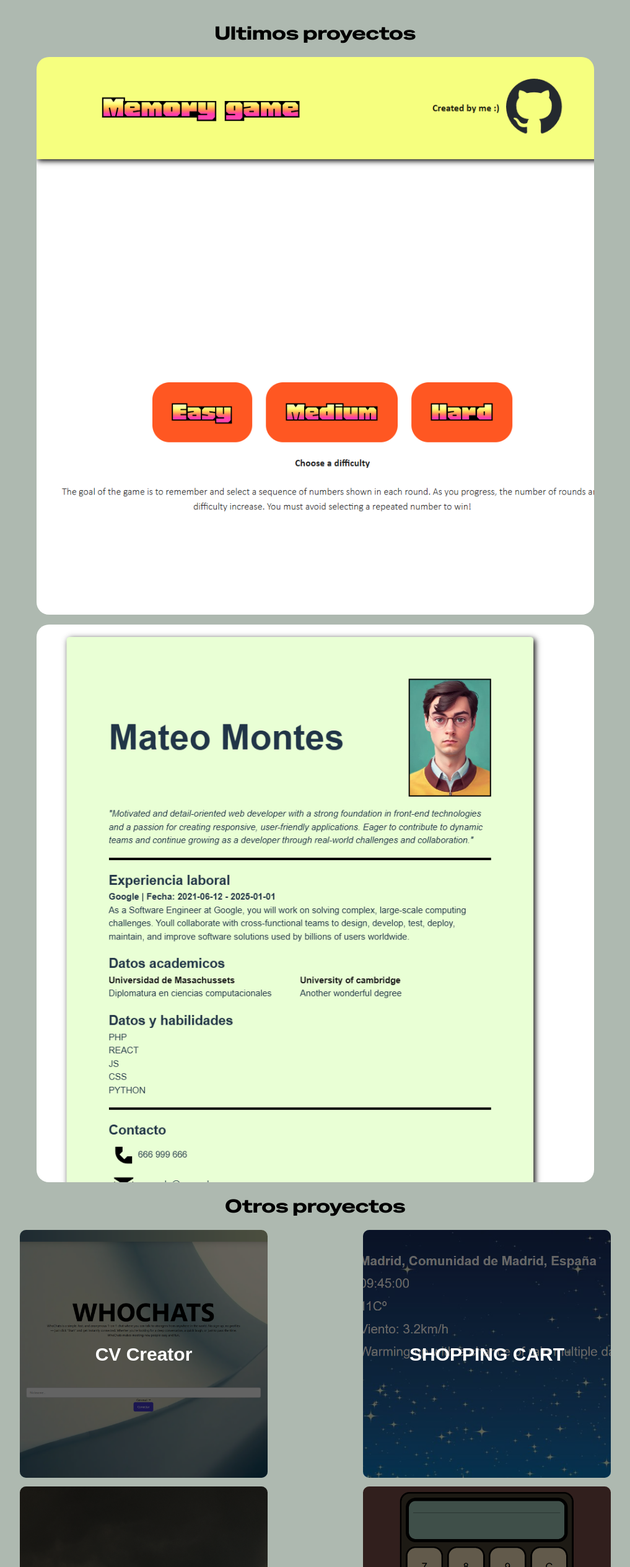
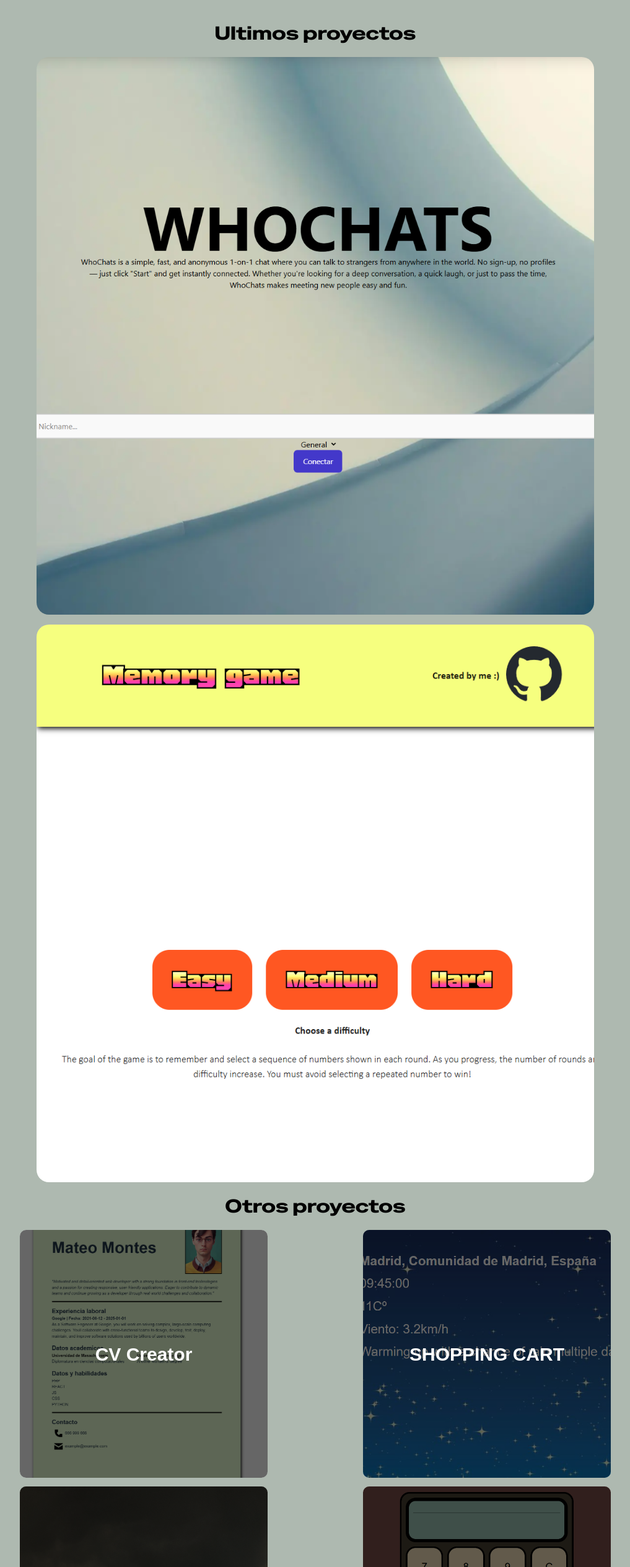
Before and after one commit to MateoBot496/portfolio, a React (Vite) app: page / in a window 1280 px wide. Shown: the part 1657-4186 px from the top of the page at 62% size, without its empty margins (131-1148 px from the left). Built offline with nearby package versions, Linux system fonts and the light colour scheme.

Commit message:
Añadido nuevo proyecto: Whochats

```diff
--- a/src/components/proyects.jsx
+++ b/src/components/proyects.jsx
@@ -30,17 +30,17 @@ export default function Proyects(){
         <section className="proyects" id="proyects">
             <h2 className="otros">Ultimos proyectos</h2>
             <div className="mejoresProyectos">
-                <a href="https://cvappmb496.netlify.app/">
+                <a href="https://whochatss.netlify.app/">
 
-                    <div className="mp1" ref={(el) => mps.current[1] = el} >
-                        <p>CV Creator</p>
+                    <div className="mp1" ref={(el) => mps.current[0] = el} >
+                        <p>WHOCHATS</p>
                     </div>
                 </a>
 
                 <a href="https://memorygame496.netlify.app/">
 
-                    <div className="mp2" ref={(el) => mps.current[0] = el} >
-                        <p>Memory game</p>
+                    <div className="mp2" ref={(el) => mps.current[1] = el} >
+                        <p>MEMORY GAME</p>
                     </div>
                 </a>
 
@@ -50,7 +50,7 @@ export default function Proyects(){
             <div className="proyectosGrid" >
                 <a href="https://cvappmb496.netlify.app/">
 
-                    <div className="proyectbox p0" ref={(el) => mps.current[0] = el} >
+                    <div className="proyectbox p0" ref={(el) => proyects.current[0] = el} >
                         <p>CV Creator</p>
                     </div>
                 </a>
--- a/src/index.css
+++ b/src/index.css
@@ -357,7 +357,6 @@ button:focus-visible {
 .mp1.show, .mp2.show{
   transform: translateY(0px);
   clip-path: inset(0 0 0 0);
-  background-size: 105%;
 
 
 }
@@ -388,22 +387,22 @@ button:focus-visible {
 
   position: absolute;
   left:7%;
-  background-image: url('assets/proyecto1.PNG');
+  background-image: url('assets/Whochats-proyecto.PNG');
   background-repeat: no-repeat;
-  background-size: 115%;
+  background-size: cover;
 
   display: flex;
   align-items: center;
   justify-content: center;
-    top: 5%;
+  top: 5%;
 }
 
 .mp2{
   position: absolute;
   right: 7%;
-  background-image: url('assets/proyecto2.PNG');
+  background-image: url('assets/proyecto1.PNG');
   background-repeat: no-repeat;
-  background-size: 115%;
+  background-size: 105%;
   display: flex;
   align-items: center;
   justify-content: center;
@@ -499,7 +498,7 @@ button:focus-visible {
 
 
 .p0{
- background-image: url('assets/Whochats-proyecto.PNG');
+ background-image: url('assets/proyecto2.PNG');
  transition: opacity 0.3s ease-in-out,
  transform 0.3s ease-in-out;
 }
@@ -729,7 +728,6 @@ body.dark-theme{
     height: 900px; /* o el alto que necesites para móviles */
     transform: translateY(0);
     clip-path: inset(0 0 0 0);
-    background-size: cover;
   }
 
   .mp1::before, .mp2::before{
```
Also changed, not shown: src/assets/Whochats-proyecto.PNG.
